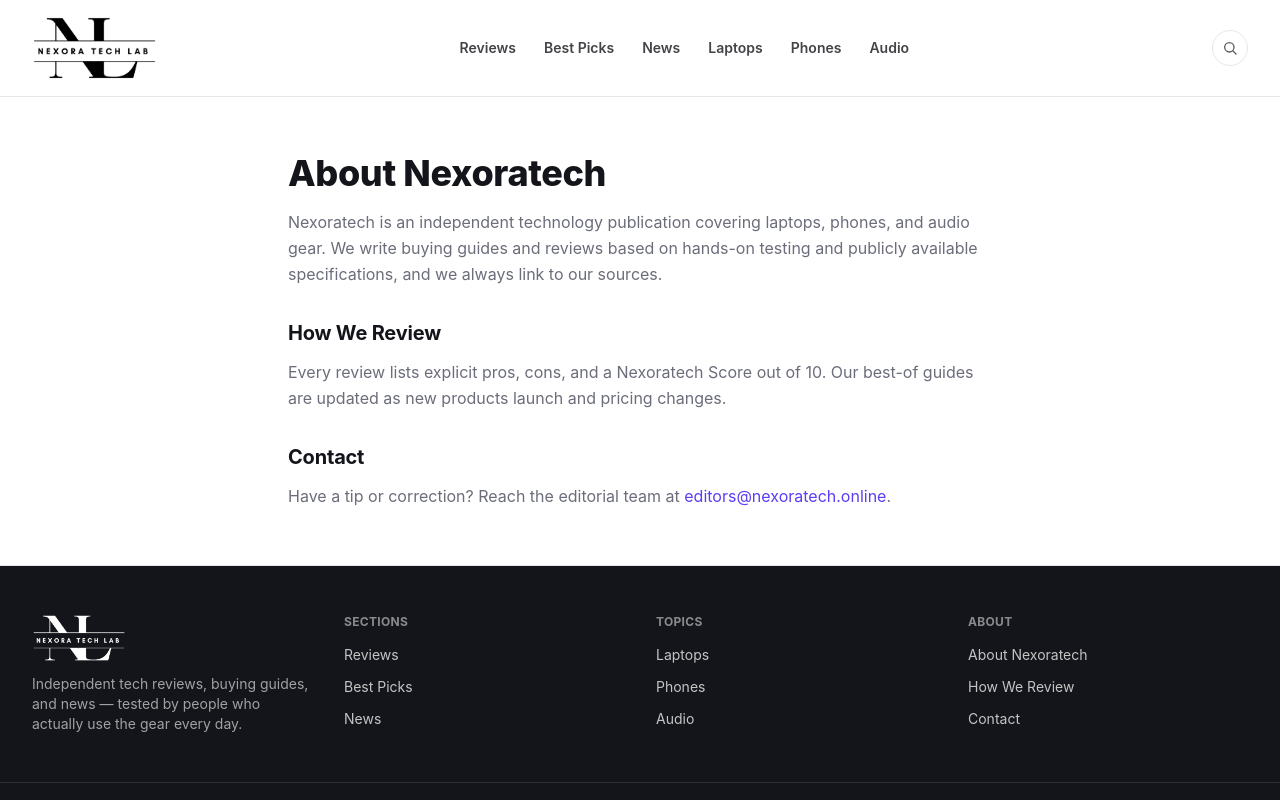
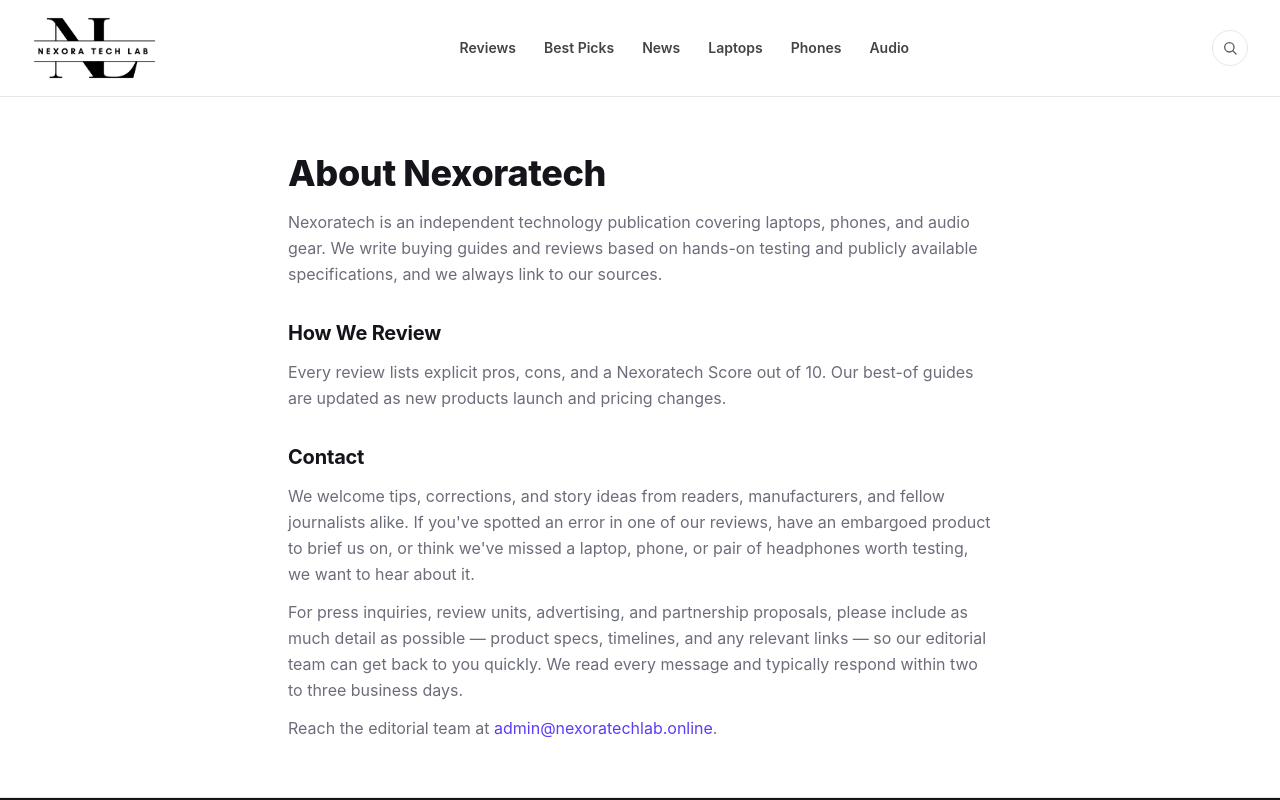
Before and after one commit to thangnguyenforjob/nexoratechlab, a Next.js app: page /about in a window 1280 px wide. Shown: the top 800 px of the page. Built offline with nearby package versions, Linux system fonts and the light colour scheme.

Commit message:
Update page.tsx

```diff
--- a/src/app/about/page.tsx
+++ b/src/app/about/page.tsx
@@ -20,12 +20,26 @@
       </p>
       <h2 className="font-display mt-8 text-xl font-bold">Contact</h2>
       <p className="mt-3 leading-relaxed text-muted">
-        Have a tip or correction? Reach the editorial team at{" "}
+        We welcome tips, corrections, and story ideas from readers,
+        manufacturers, and fellow journalists alike. If you&apos;ve spotted an
+        error in one of our reviews, have an embargoed product to brief us
+        on, or think we&apos;ve missed a laptop, phone, or pair of
+        headphones worth testing, we want to hear about it.
+      </p>
+      <p className="mt-3 leading-relaxed text-muted">
+        For press inquiries, review units, advertising, and partnership
+        proposals, please include as much detail as possible — product
+        specs, timelines, and any relevant links — so our editorial team
+        can get back to you quickly. We read every message and typically
+        respond within two to three business days.
+      </p>
+      <p className="mt-3 leading-relaxed text-muted">
+        Reach the editorial team at{" "}
         <a
-          href="mailto:editors@nexoratech.online"
+          href="mailto:admin@nexoratechlab.online"
           className="text-brand hover:underline"
         >
-          editors@nexoratech.online
+          admin@nexoratechlab.online
         </a>
         .
       </p>
```
